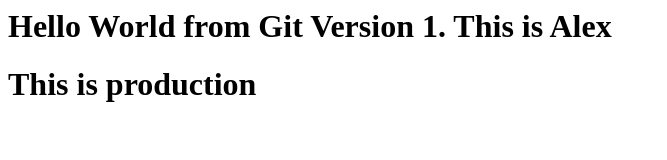
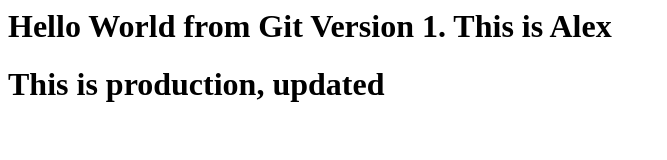
Before and after one commit to alexxavier84/AzureDemoA, a plain HTML site: page Index.html in a window 1280 px wide. Shown: the whole page, without its empty margins (0-667 px from the left). Drawn offline with Linux system fonts and the light colour scheme.

Commit message:
Update Index.html

```diff
--- a/Index.html
+++ b/Index.html
@@ -4,6 +4,6 @@
     </head>
     <body>
         <H1>Hello World from Git Version 1. This is Alex</H1>
-        <H1>This is production</H1>
+        <H1>This is production, updated</H1>
     </body>
 </html>
```
